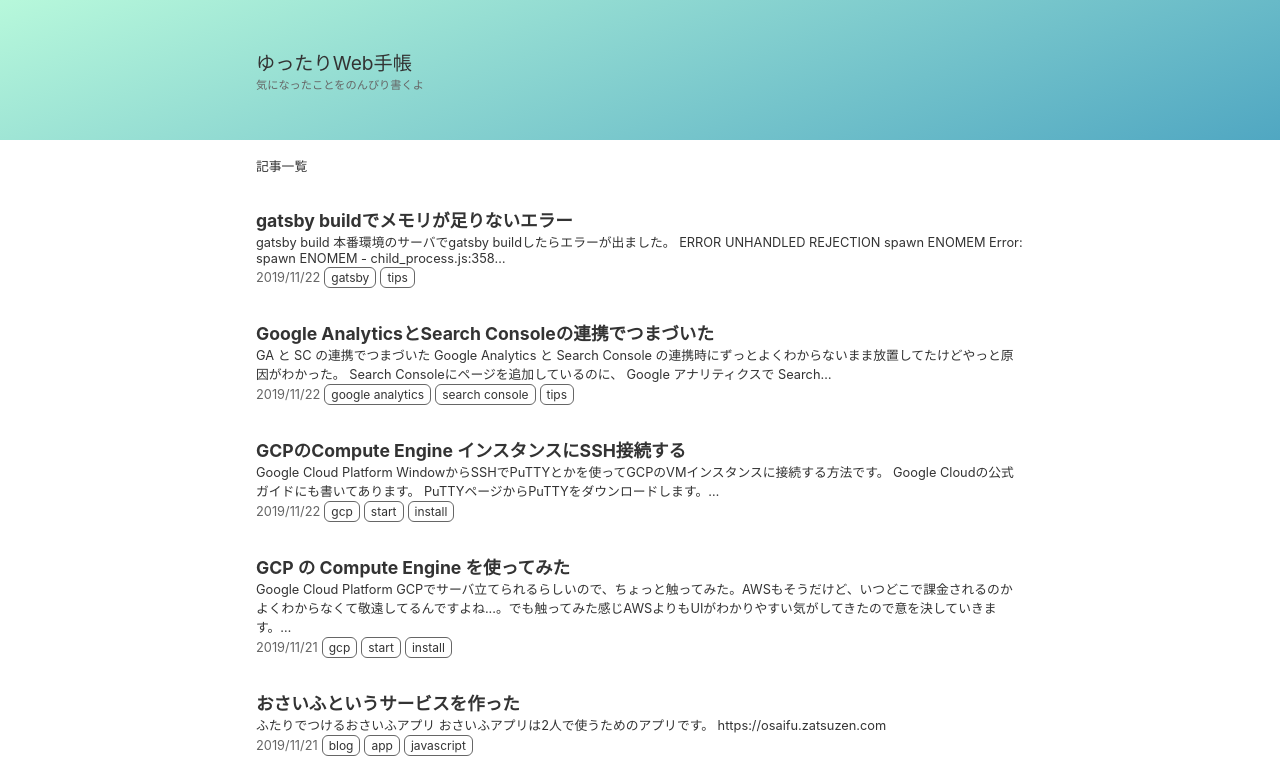
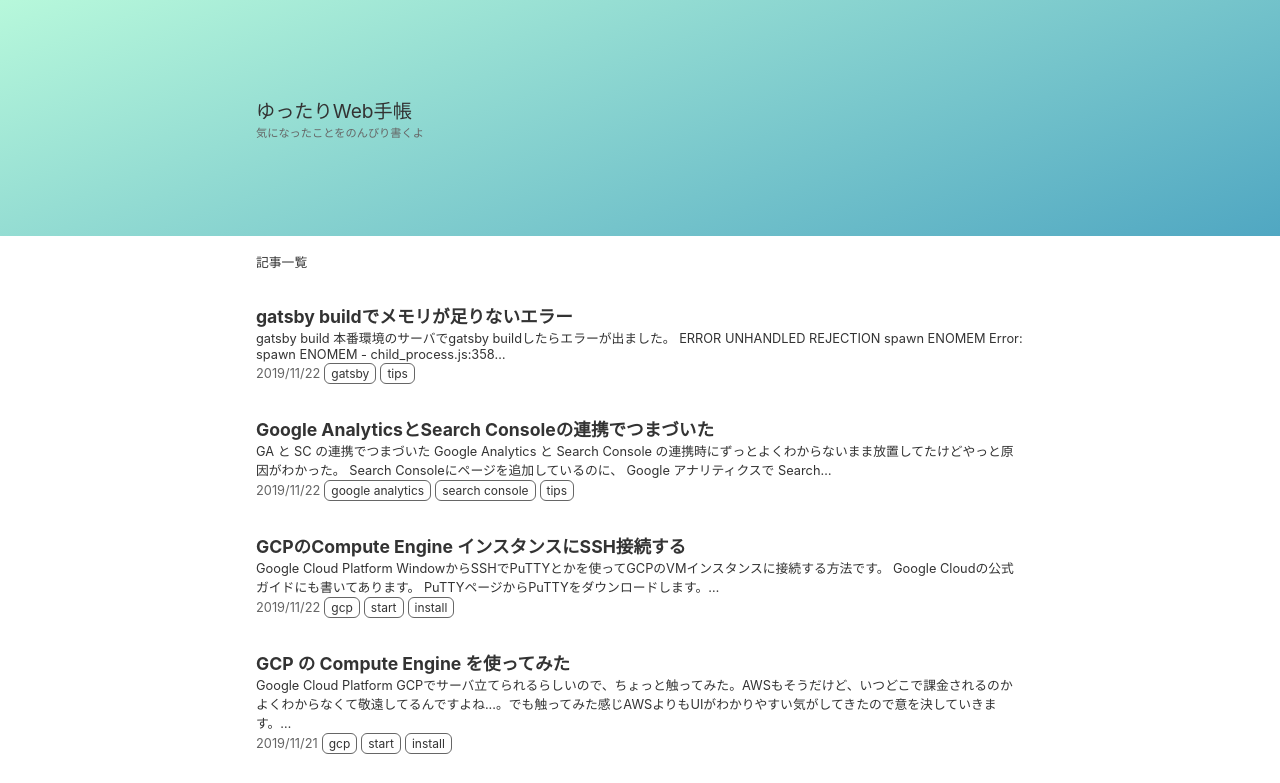
Before and after one commit to ryo4004/zatsuzen-blog_old, a Gatsby site: page / in a window 1280 px wide. Shown: the top 783 px of the page. Built offline with nearby package versions, Linux system fonts and the light colour scheme; Gatsby itself is replaced by a stand-in of ours.

Commit message:
Update layout.scss

```diff
--- a/src/components/layout.scss
+++ b/src/components/layout.scss
@@ -32,7 +32,6 @@ html {
     }
 
     .header-index, .header-tags {
-      padding: 48px 0;
 
       h1 {
         font-size: 1.2rem;
@@ -42,6 +41,14 @@ html {
         font-size: .7rem;
         color: #666;
       }
+    }
+
+    .header-index {
+      padding: 96px 0;
+    }
+
+    .header-tags {
+      padding: 48px 0;
     }
 
     .header-blog-post {
```
